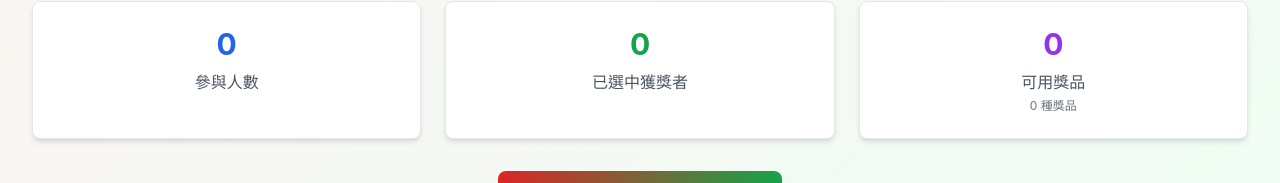
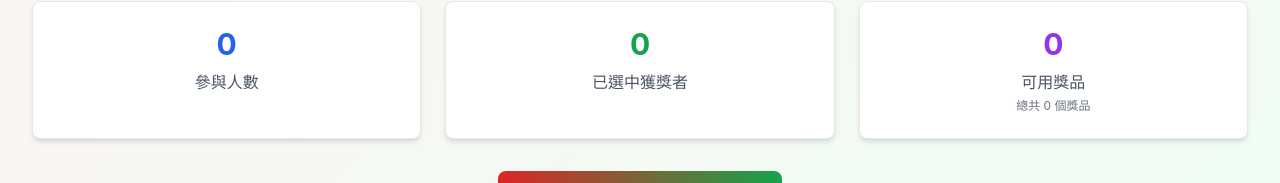
Before and after one commit to philip-mak/New_LuckyDraw, a Vue app: page / in a window 1280 px wide. Shown: the part 406-589 px from the top of the page. Built offline with nearby package versions, Linux system fonts and the light colour scheme.

Commit message:
Update home page: Show remaining prizes as large number, total quantity as small text

```diff
--- a/src/views/Home.vue
+++ b/src/views/Home.vue
@@ -46,7 +46,7 @@
         <div class="card p-6 text-center">
           <div class="text-3xl font-bold text-purple-600 mb-2">{{ totalRemainingPrizes }}</div>
           <div class="text-gray-600">可用獎品</div>
-          <div class="text-xs text-gray-500 mt-1">{{ totalPrizes }} 種獎品</div>
+          <div class="text-xs text-gray-500 mt-1">總共 {{ totalPrizeQuantity }} 個獎品</div>
         </div>
       </div>
 
@@ -239,6 +239,11 @@ const showAddPrize = ref(false)
 const { totalParticipants, winners, activeParticipants } = storeToRefs(participantsStore)
 const { totalPrizes, prizes } = storeToRefs(prizesStore)
 
+// Calculate total prize quantity (not remaining, but total available)
+const totalPrizeQuantity = computed(() => {
+  return prizes.value.reduce((sum, prize) => sum + prize.quantity, 0)
+})
+
 // Calculate total remaining prize quantity
 const totalRemainingPrizes = computed(() => {
   return prizes.value.reduce((sum, prize) => sum + prize.remainingQuantity, 0)
```
Also changed, not shown: 15 other files (tests, documents, lock files or other folders).
